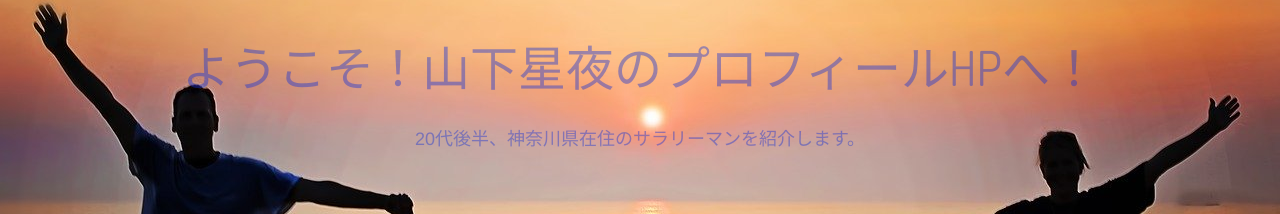
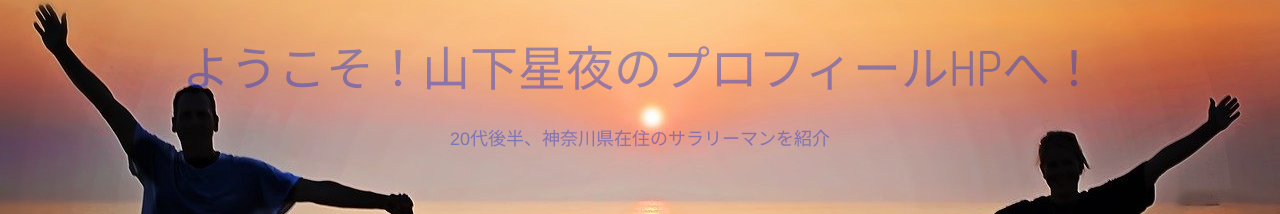
Before and after one commit to hosy96/portforio, a plain HTML site: page index.html in a window 1280 px wide. Shown: the part 170-384 px from the top of the page. Drawn offline with nearby package versions, Linux system fonts and the light colour scheme.

Commit message:
Update index.html

```diff
--- a/index.html
+++ b/index.html
@@ -86,7 +86,7 @@
         <div class="container">
           <div class="top-description">
             <h2>ようこそ！山下星夜のプロフィールHPへ！</h2>
-            <p>20代後半、神奈川県在住のサラリーマンを紹介します。</p>
+            <p>20代後半、神奈川県在住のサラリーマンを紹介</p>
           </div>
         </div>
       </div>
```
